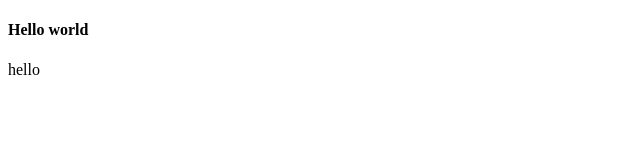
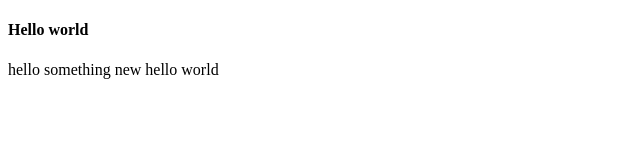
Before and after one commit to Ishrak4/my-third-repo, a plain HTML site: page index.html in a window 1280 px wide. Shown: the whole page, without its empty margins (0-640 px from the left). Drawn offline with Linux system fonts and the light colour scheme.

Commit message:
nothing new

```diff
--- a/index.html
+++ b/index.html
@@ -9,5 +9,7 @@
 <body>
     <h4>Hello world</h4>
     hello
+    something new
+    hello world
 </body>
 </html>
```
